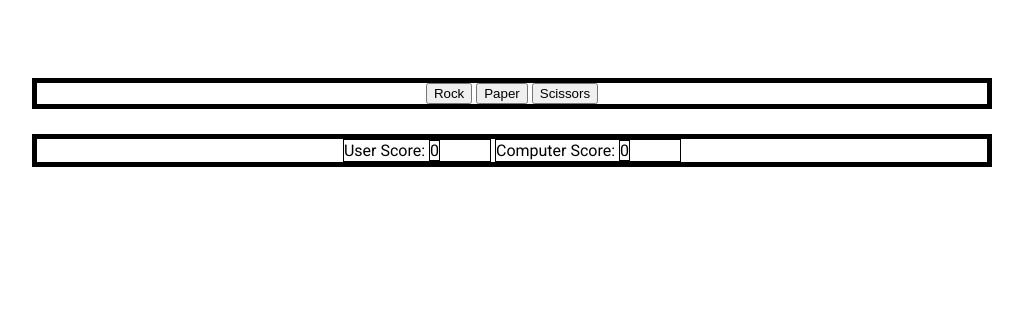
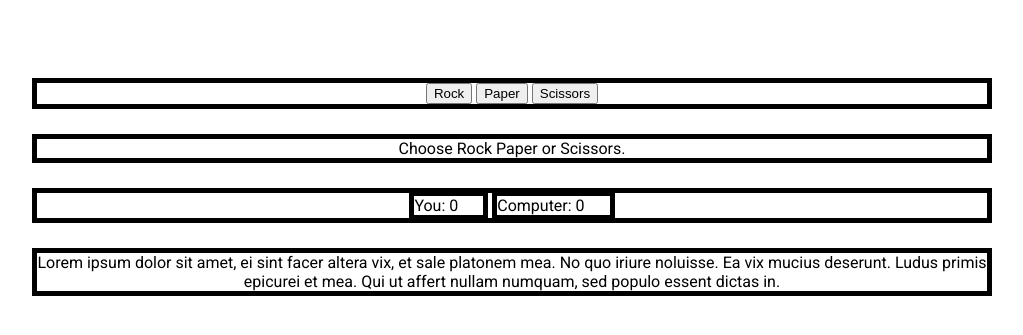
Before and after one commit to benbudomo/rock-paper-scissors, a plain HTML site: page index.html in a window 1280 px wide. Shown: the part 81-416 px from the top of the page, without its empty margins (128-1151 px from the left). Drawn offline with Linux system fonts and the light colour scheme.

Commit message:
Add computer picks on page

```diff
--- a/index.html
+++ b/index.html
@@ -22,20 +22,22 @@
                 <button type="button" id="scissors">Scissors</button>
             </div>
 
+            <div id="computerPicks">
+                Choose Rock Paper or Scissors.
+            </div>
+
             <div id="gameResults">
                 <div id="userScore">
-                    User Score:
-                    <div id="userAddPoint">
-                        0
-                    </div>
+                    You: 0
                 </div>
                 <div id="computerScore">
-                    Computer Score:
-                    <div id="computerAddPoint">
-                        0
-                    </div>
+                    Computer: 0
                 </div>
-
+            </div>
+            <div id="gameMessages">
+                Lorem ipsum dolor sit amet, ei sint facer altera vix, et sale platonem mea.
+                No quo iriure noluisse. Ea vix mucius deserunt. Ludus primis epicurei et mea.
+                Qui ut affert nullam numquam, sed populo essent dictas in.
             </div>
 
             <div id="playAgain">
--- a/style.css
+++ b/style.css
@@ -23,6 +23,13 @@ h1 {
     margin-top: 100px;
 }
 
+#computerPicks {
+    border-style: solid;
+    border-width: 5px;
+    text-align: center;
+    margin-top: 25px;
+}
+
 #gameResults {
     border-style: solid;
     border-width: 5px;
@@ -32,26 +39,23 @@ h1 {
 
 #userScore {
     border-style: solid;
-    border-width: 1px;
+    border-right-width: 5px;
+    border-left-width: 5px;
     display: inline-block;
-    padding-right: 50px;
+    padding-right: 25px;
 }
 
 #computerScore {
     border-style: solid;
-    border-width: 1px;
+    border-right-width: 5px;
+    border-left-width: 5px;
     display: inline-block;
-    padding-right: 50px;
+    padding-right: 25px;
 }
 
-#userAddPoint {
+#gameMessages {
     border-style: solid;
-    border-width: 1px;
-    display: inline-block;
+    border-width: 5px;
+    text-align: center;
+    margin-top: 25px;
 }
-
-#computerAddPoint {
-    border-style: solid;
-    border-width: 1px;
-    display: inline-block;
-}
```
